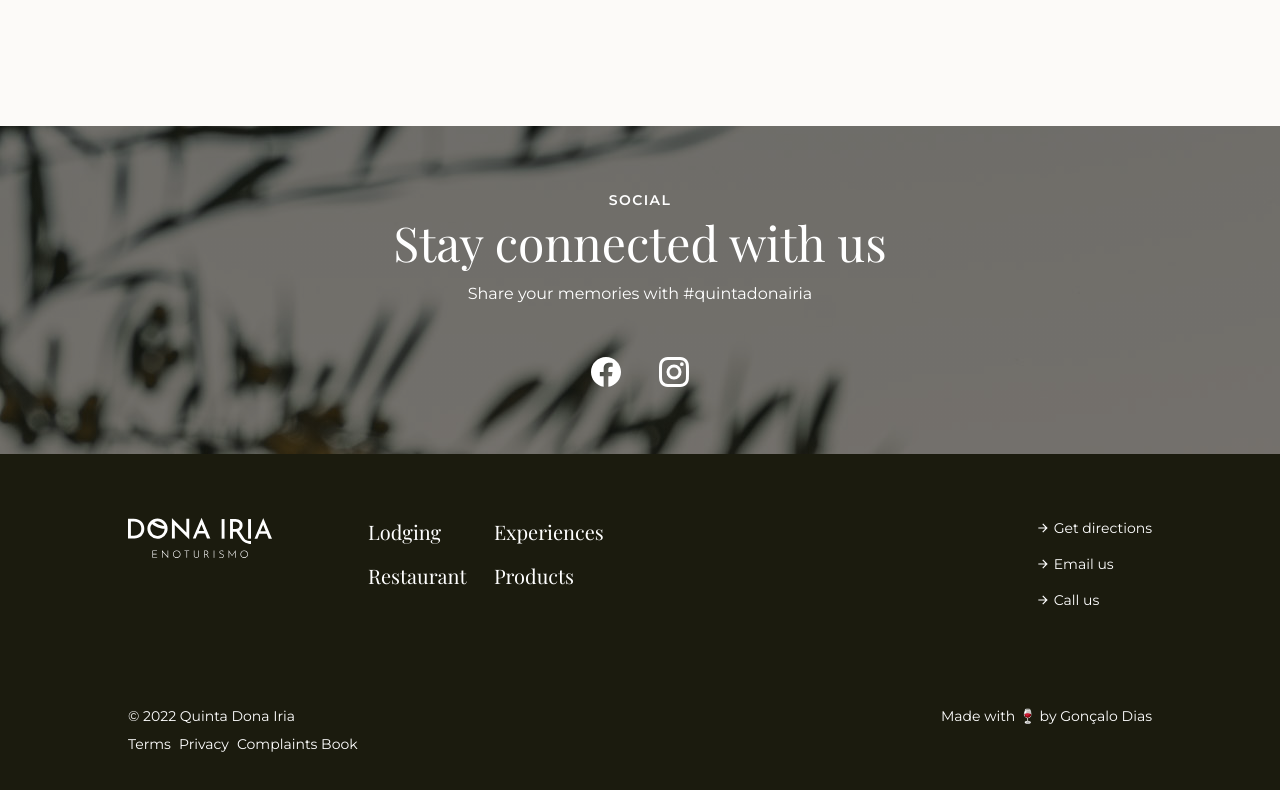
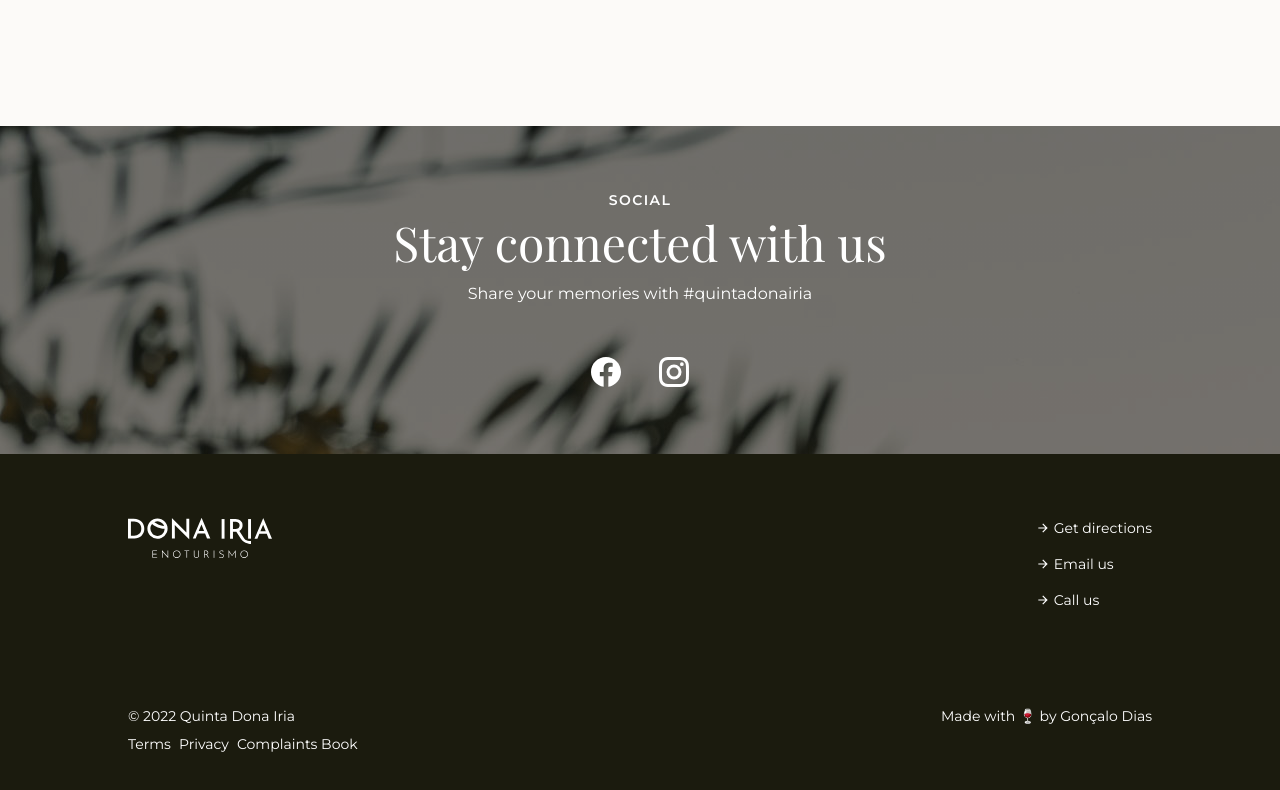
Before and after one commit to quintadonairia/quintadonairia, a Next.js app: page / in a window 1280 px wide. Shown: the part 3512-4302 px from the top of the page. Built offline with nearby package versions, Linux system fonts and the light colour scheme.

Commit message:
Remove navigation from Footer and add year variable

```diff
--- a/components/organisms/Footer.js
+++ b/components/organisms/Footer.js
@@ -20,6 +20,9 @@ const Footer = () => {
       break;
   }
 
+  const currentDate = new Date();
+  const year = currentDate.getFullYear();
+
   return (
     <footer className="flex flex-col items-start gap-24 py-12 px-8 lg:py-16 lg:px-32 bg-olive-900 text-white">
       <div className="w-full flex flex-col gap-16 lg:gap-0 lg:flex-row lg:items-start lg:justify-between">
@@ -31,12 +34,6 @@ const Footer = () => {
               className="w-28 lg:w-36 cursor-pointer"
             />
           </Link>
-          <ul className="grid grid-cols-2 gap-4 font-serif text-xl">
-            <li>{t.page1}</li>
-            <li>{t.page2}</li>
-            <li>{t.page3}</li>
-            <li>{t.page4}</li>
-          </ul>
         </div>
         <div className="flex flex-col justify-start items-start gap-4">
           <a
@@ -65,7 +62,7 @@ const Footer = () => {
       </div>
       <div className="w-full flex flex-col gap-12 lg:items-start lg:gap-0 lg:flex-row lg:justify-between text-sm">
         <div className="flex flex-col gap-2">
-          <p>© 2022 Quinta Dona Iria</p>
+          <p>© {year} Quinta Dona Iria</p>
           <ul className="flex gap-2">
             <li>{t.legalTerms}</li>
             <li>{t.legalPrivacy}</li>
--- a/locales/en/Footer.json
+++ b/locales/en/Footer.json
@@ -1,10 +1,4 @@
 {
-  "page1": "Lodging",
-  "page2": "Experiences",
-  "page3": "Restaurant",
-  "page4": "Products",
-  "page5": "Our Story",
-  "page6": "Contacts",
   "link1": "Get directions",
   "link2": "Email us",
   "link3": "Call us",
--- a/locales/pt/Footer.json
+++ b/locales/pt/Footer.json
@@ -1,8 +1,4 @@
 {
-  "page1": "Alojamento",
-  "page2": "Experiências",
-  "page3": "Restaurante",
-  "page4": "Contactos",
   "link1": "Obter direções",
   "link2": "Enviar email",
   "link3": "Contactar",
```
